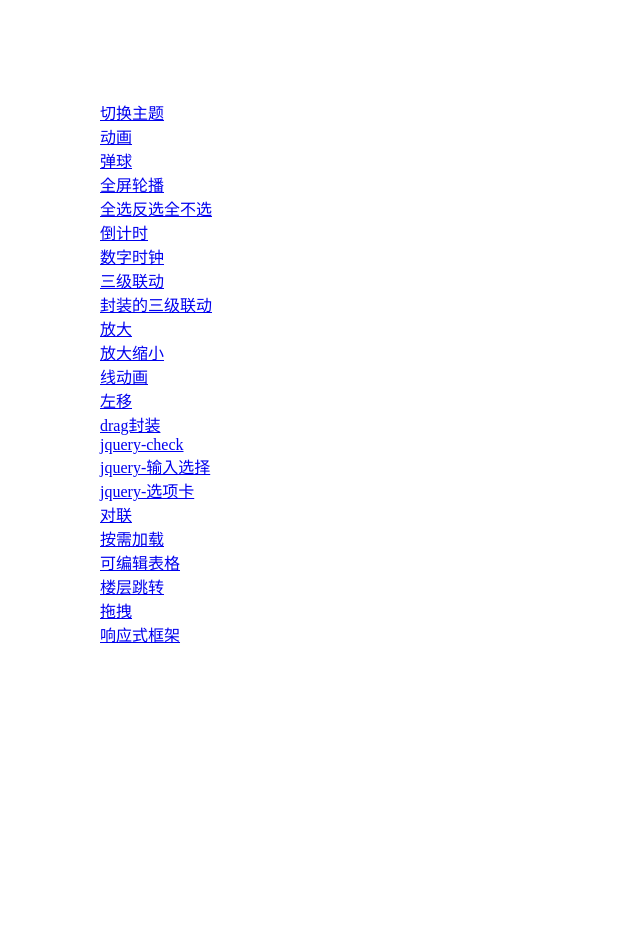
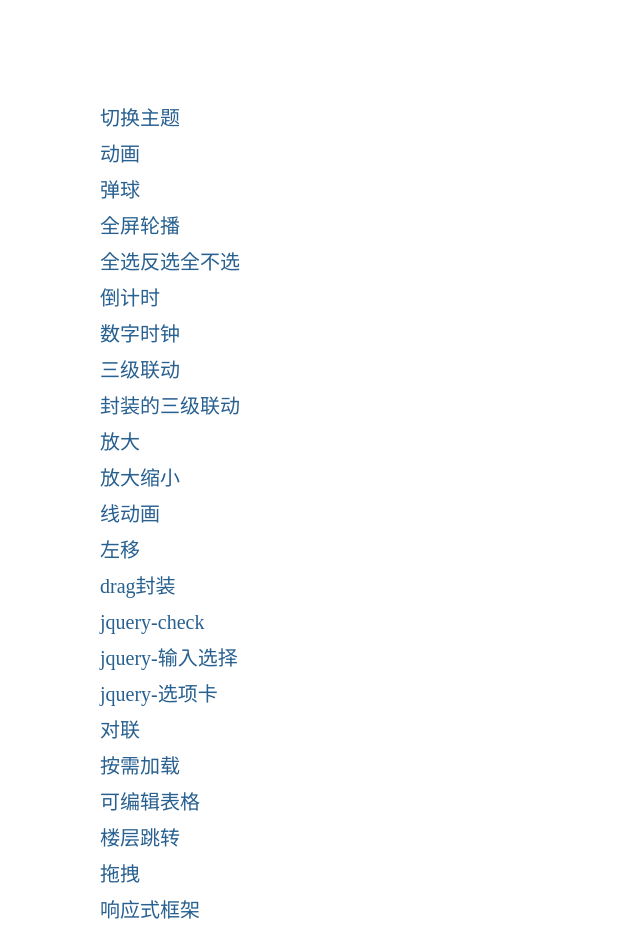
Before and after one commit to sunshinefc/demo, a plain HTML site: page index.html in a window 1280 px wide. Shown: the whole page, without its empty margins (0-640 px from the left). Before the commit the page ends 800 px from the top, so only its background shows below. Drawn offline with Linux system fonts and the light colour scheme.

Commit message:
'indexCss'

```diff
--- a/index.html
+++ b/index.html
@@ -13,6 +13,16 @@
 	.container{
 		padding-top: 100px;
 		padding-left:100px;
+	}
+
+	.container ul li a{
+		font-size: 20px;
+		color:#286090;
+		line-height: 36px;
+		text-decoration: none;
+	}
+	.container ul li a:hover{
+		text-decoration: underline;
 	}
 </style>
 <body>
```
